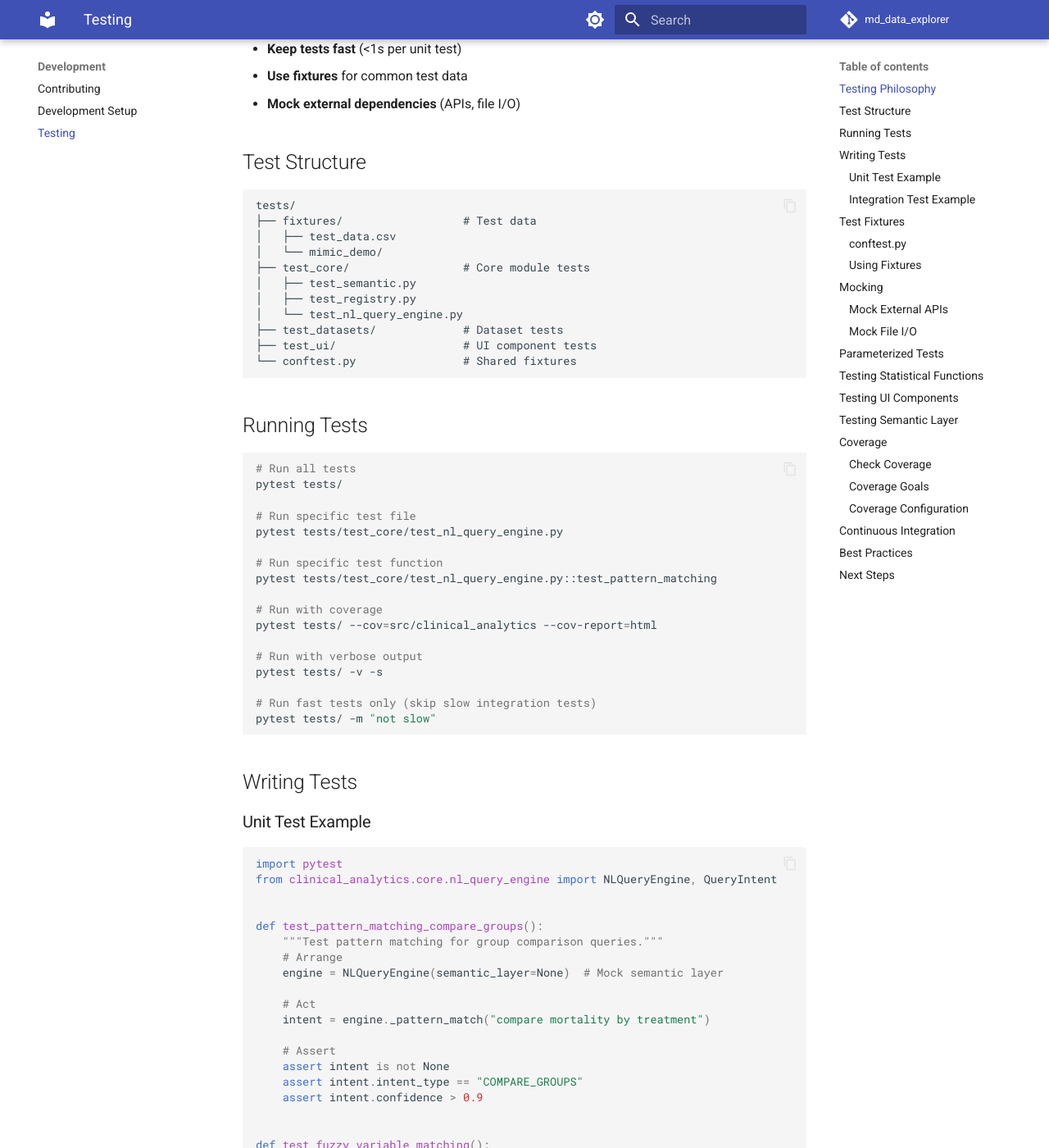
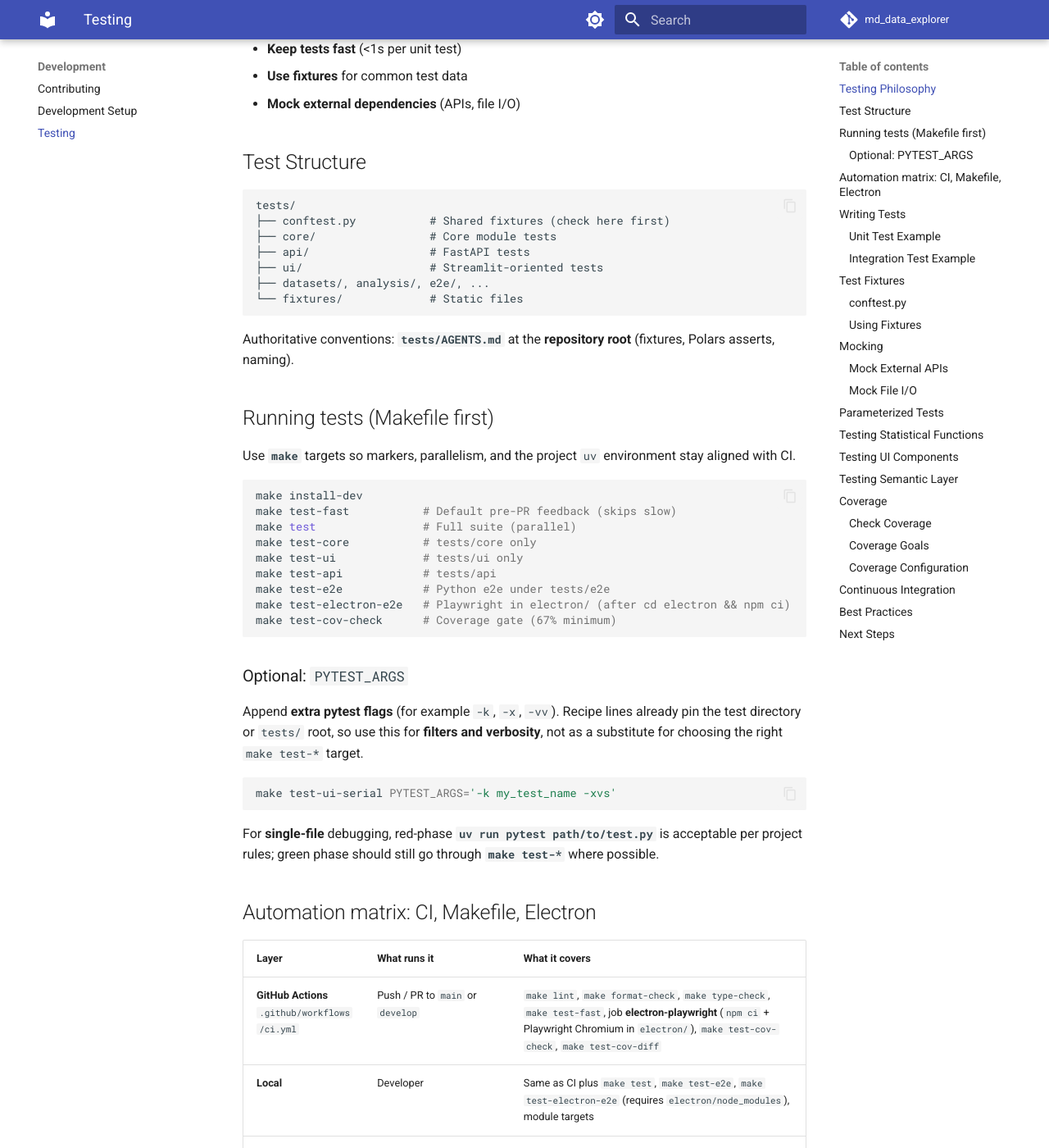
Before and after one commit to jtouley/md_data_explorer, an MkDocs documentation site: the page built from docs/development/testing.md, in a window 1280 px wide and 1400 px high, scrolled down 299 px. Shown: the whole window at 82% size. Built offline with MkDocs 1.6.1 and Material for MkDocs 9.7.7, drawn with Linux system fonts in a browser that asks for light colours; comment, search, counter and statistics services are not loaded; some of the changed text lies outside the part shown.

Commit message:
ci: Add Electron Playwright job and make test-electron-e2e
- Add electron-playwright job to CI (Node 20, npm ci, Playwright Chromium)
- Add Makefile target test-electron-e2e; document in help and tests/AGENTS.md
- Align testing.md, omnibus, MASTER_PLAN, AS_BUILT with CI + local commands

Verified: make test-electron-e2e (13 Playwright tests passed locally).
Made-with: Cursor

````diff
--- a/docs/development/testing.md
+++ b/docs/development/testing.md
@@ -12,39 +12,49 @@
 
 ```
 tests/
-├── fixtures/                  # Test data
-│   ├── test_data.csv
-│   └── mimic_demo/
-├── test_core/                 # Core module tests
-│   ├── test_semantic.py
-│   ├── test_registry.py
-│   └── test_nl_query_engine.py
-├── test_datasets/             # Dataset tests
-├── test_ui/                   # UI component tests
-└── conftest.py                # Shared fixtures
+├── conftest.py           # Shared fixtures (check here first)
+├── core/                 # Core module tests
+├── api/                  # FastAPI tests
+├── ui/                   # Streamlit-oriented tests
+├── datasets/, analysis/, e2e/, ...
+└── fixtures/             # Static files
 ```
 
-## Running Tests
+Authoritative conventions: **`tests/AGENTS.md`** at the **repository root** (fixtures, Polars asserts, naming).
+
+## Running tests (Makefile first)
+
+Use **`make`** targets so markers, parallelism, and the project `uv` environment stay aligned with CI.
 
 ```bash
-# Run all tests
-pytest tests/
+make install-dev
+make test-fast           # Default pre-PR feedback (skips slow)
+make test                # Full suite (parallel)
+make test-core           # tests/core only
+make test-ui             # tests/ui only
+make test-api            # tests/api
+make test-e2e            # Python e2e under tests/e2e
+make test-electron-e2e   # Playwright in electron/ (after cd electron && npm ci)
+make test-cov-check      # Coverage gate (67% minimum)
+```
 
-# Run specific test file
-pytest tests/test_core/test_nl_query_engine.py
+### Optional: `PYTEST_ARGS`
 
-# Run specific test function
-pytest tests/test_core/test_nl_query_engine.py::test_pattern_matching
+Append **extra pytest flags** (for example `-k`, `-x`, `-vv`). Recipe lines already pin the test directory or `tests/` root, so use this for **filters and verbosity**, not as a substitute for choosing the right `make test-*` target.
 
-# Run with coverage
-pytest tests/ --cov=src/clinical_analytics --cov-report=html
+```bash
+make test-ui-serial PYTEST_ARGS='-k my_test_name -xvs'
+```
 
-# Run with verbose output
-pytest tests/ -v -s
+For **single-file** debugging, red-phase **`uv run pytest path/to/test.py`** is acceptable per project rules; green phase should still go through **`make test-*`** where possible.
 
-# Run fast tests only (skip slow integration tests)
-pytest tests/ -m "not slow"
-```
+## Automation matrix: CI, Makefile, Electron
+
+| Layer | What runs it | What it covers |
+|-------|----------------|----------------|
+| **GitHub Actions** `.github/workflows/ci.yml` | Push / PR to `main` or `develop` | `make lint`, `make format-check`, `make type-check`, `make test-fast`, job **electron-playwright** (`npm ci` + Playwright Chromium in `electron/`), `make test-cov-check`, `make test-cov-diff` |
+| **Local** | Developer | Same as CI plus `make test`, `make test-e2e`, `make test-electron-e2e` (requires `electron/node_modules`), module targets |
+| **Electron** | `make test-electron-e2e` or `cd electron && npm run test:e2e` | Playwright against the **Vite renderer** (Chromium), same as CI — not the full packaged Electron binary (see `electron/playwright.config.js`) |
 
 ## Writing Tests
 
````
Also changed, not shown: docs/architecture/AS_BUILT_ARCHITECTURE.md (+1 -1 lines), docs/implementation/MASTER_PLAN.md (+1 -1 lines), docs/specs/omnibus_electron_streamlit_cutover.md (+1 -1 lines), 3 other files.
